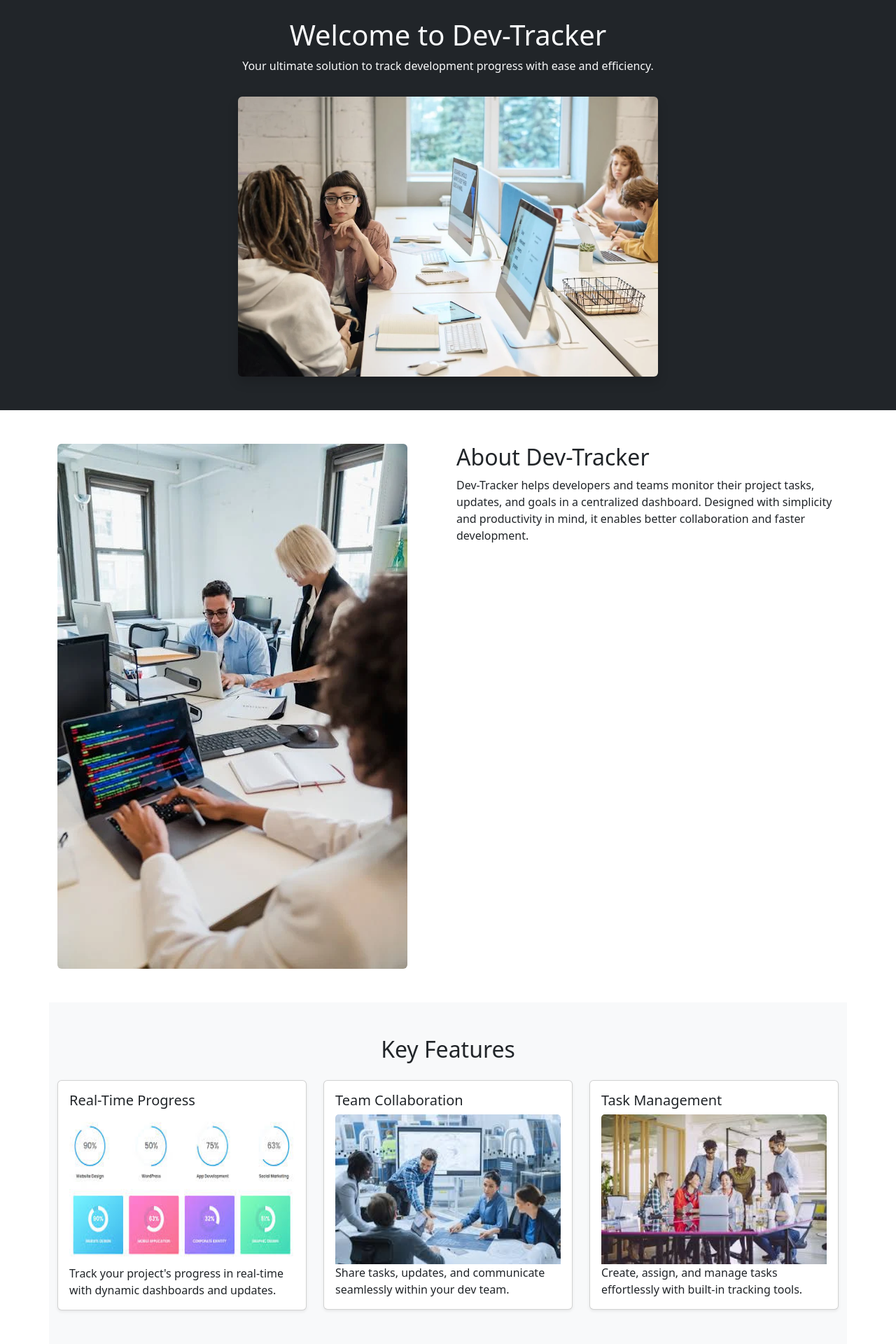
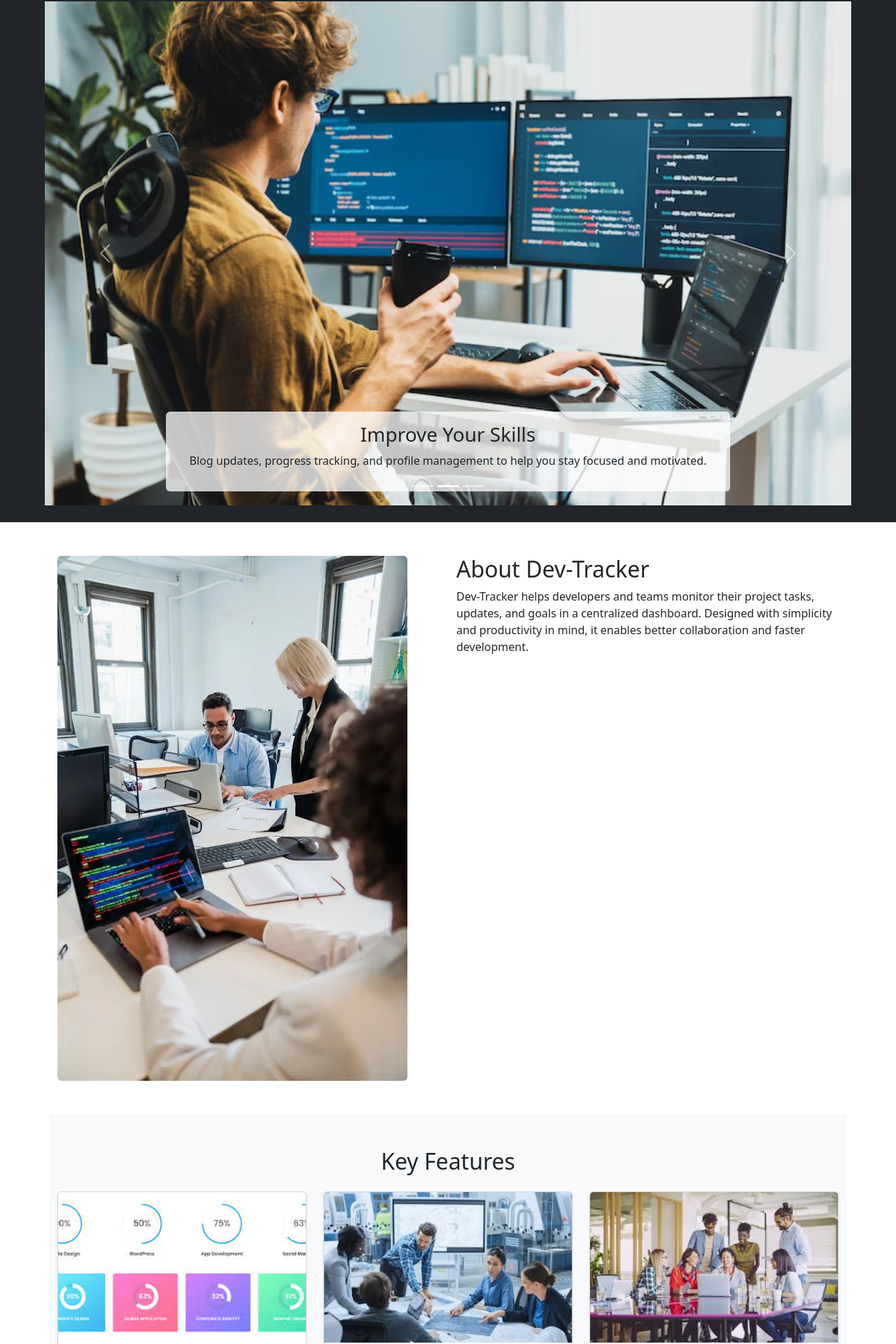
Before and after one commit to AbdulWaseaDev/devtracker-frontend, a React (Create React App) app: page /home in a window 1280 px wide. Shown: the part 78-1998 px from the top of the page at 70% size. Built offline with nearby package versions, Linux system fonts and the light colour scheme.

Commit message:
responsive, profile,track

```diff
--- a/src/Pages/Home.js
+++ b/src/Pages/Home.js
@@ -1,18 +1,58 @@
 import React from 'react';
-
-import { Container, Row, Col, Card } from 'react-bootstrap';
-
+import { Container, Row, Col, Card, Carousel } from 'react-bootstrap';
 
 const Home = () => {
   return (
     <div>
-      {/* Hero Section */}
-      <div className="bg-dark text-light text-center py-5">
-        <Container>
-          <h1>Welcome to Dev-Tracker</h1>
-          <p>Your ultimate solution to track development progress with ease and efficiency.</p>
-          <img src="./images/hero.webp" alt="Hero" className="img-fluid rounded shadow mt-3" width="600" />
-        </Container>
+      {/* Hero Section with Carousel */}
+      <div className="bg-dark text-center py-4">
+        <div className="mx-auto" style={{ width: '90%' }}>
+          <Carousel fade interval={3000} ride="carousel">
+            <Carousel.Item>
+              <img
+                className="d-block w-100"
+                src="./images/hero.webp"
+                alt="Hero"
+                style={{ height: '90vh', objectFit: 'cover' }}
+              />
+              <Carousel.Caption className="bg-white bg-opacity-75 p-3 rounded text-dark">
+                <h3>Welcome to Dev-Tracker</h3>
+                <p>
+                  Dev-Tracker is a web-based application designed to help developers and students monitor their daily
+                  learning progress, manage projects, and keep track of milestones.
+                </p>
+              </Carousel.Caption>
+            </Carousel.Item>
+
+            <Carousel.Item>
+              <img
+                className="d-block w-100"
+                src="./images/2ndhome.avif"
+                alt="Learning Journey"
+                style={{ height: '90vh', objectFit: 'cover' }}
+              />
+              <Carousel.Caption className="bg-white bg-opacity-75 p-3 rounded text-dark">
+                <h3>Improve Your Skills</h3>
+                <p>
+                  Blog updates, progress tracking, and profile management to help you stay focused and motivated.
+                </p>
+              </Carousel.Caption>
+            </Carousel.Item>
+
+            <Carousel.Item>
+              <img
+                className="d-block w-100"
+                src="./images/dev-homes.jpg"
+                alt="Dev Homes"
+                style={{ height: '90vh', objectFit: 'cover' }}
+              />
+              <Carousel.Caption className="bg-white bg-opacity-75 p-3 rounded text-dark">
+                <h3>Stay on Track</h3>
+                <p>Your ultimate solution to track development progress with ease and efficiency.</p>
+              </Carousel.Caption>
+            </Carousel.Item>
+          </Carousel>
+        </div>
       </div>
 
       {/* About Section */}
@@ -24,8 +64,9 @@
           <Col md={6}>
             <h2>About Dev-Tracker</h2>
             <p>
-              Dev-Tracker helps developers and teams monitor their project tasks, updates, and goals in a centralized dashboard.
-              Designed with simplicity and productivity in mind, it enables better collaboration and faster development.
+              Dev-Tracker helps developers and teams monitor their project tasks, updates, and goals in a centralized
+              dashboard. Designed with simplicity and productivity in mind, it enables better collaboration and faster
+              development.
             </p>
           </Col>
         </Row>
@@ -36,11 +77,14 @@
         <h2 className="text-center mb-4">Key Features</h2>
         <Row>
           <Col md={4}>
-            <Card className="mb-3 shadow-sm">
-
+            <Card className="mb-3 shadow-sm h-100">
+              <Card.Img
+                variant="top"
+                src="/images/real time progress.jpeg"
+                style={{ width: '100%', height: '215px', objectFit: 'cover' }}
+              />
               <Card.Body>
                 <Card.Title>Real-Time Progress</Card.Title>
-                    <Card.Img variant="top" src="/images/real time progress.jpeg"   style={{ width: '100%', height: '215px' }}/>
                 <Card.Text>
                   Track your project's progress in real-time with dynamic dashboards and updates.
                 </Card.Text>
@@ -48,10 +92,14 @@
             </Card>
           </Col>
           <Col md={4}>
-            <Card className="mb-3 shadow-sm">
+            <Card className="mb-3 shadow-sm h-100">
+              <Card.Img
+                variant="top"
+                src="/images/team collaboratin.jpeg"
+                style={{ width: '100%', height: '215px', objectFit: 'cover' }}
+              />
               <Card.Body>
                 <Card.Title>Team Collaboration</Card.Title>
-                <Card.Img variant="top" src="/images/team collaboratin.jpeg" />
                 <Card.Text>
                   Share tasks, updates, and communicate seamlessly within your dev team.
                 </Card.Text>
@@ -59,10 +107,14 @@
             </Card>
           </Col>
           <Col md={4}>
-            <Card className="mb-3 shadow-sm">
+            <Card className="mb-3 shadow-sm h-100">
+              <Card.Img
+                variant="top"
+                src="/images/task management.jpeg"
+                style={{ width: '100%', height: '215px', objectFit: 'cover' }}
+              />
               <Card.Body>
                 <Card.Title>Task Management</Card.Title>
-                <Card.Img variant="top" src="/images/task management.jpeg" />
                 <Card.Text>
                   Create, assign, and manage tasks effortlessly with built-in tracking tools.
                 </Card.Text>
@@ -71,8 +123,6 @@
           </Col>
         </Row>
       </Container>
-
-
     </div>
   );
 };
```
Also changed, not shown: public/images/2ndhome.avif (added), public/images/dev-homes.jpg (added).
